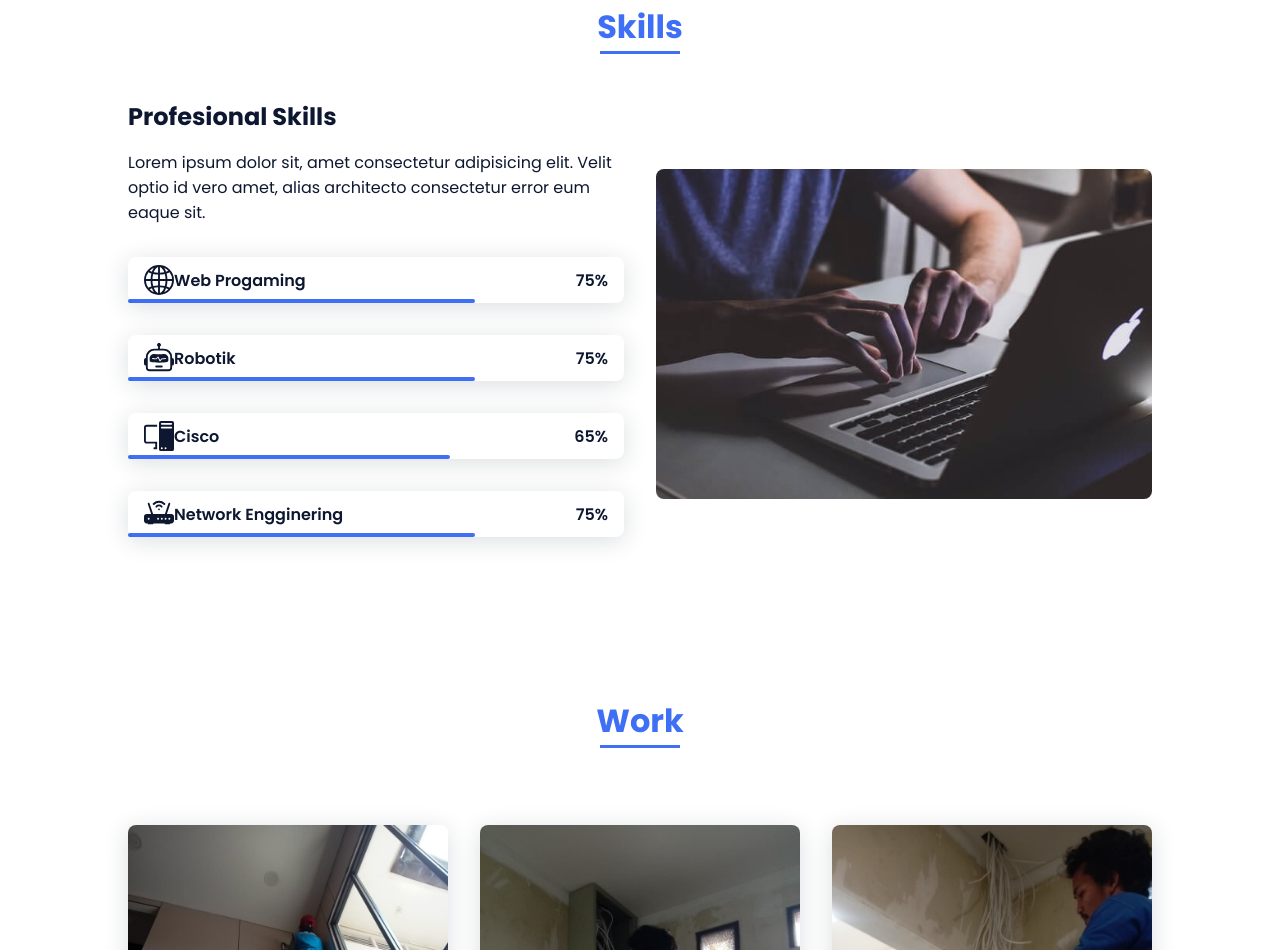
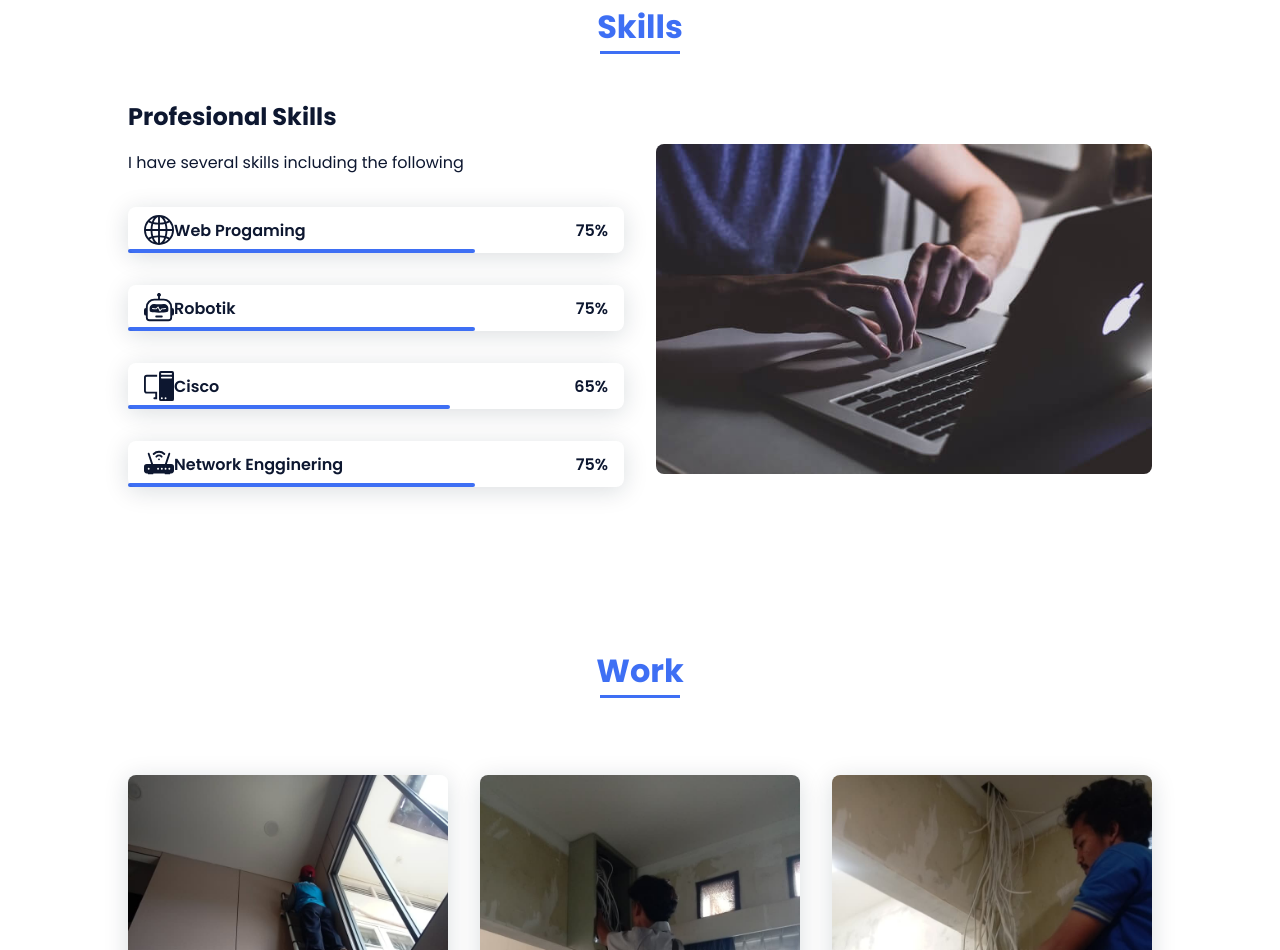
Before and after one commit to al12345-svg/latihan5.io, a plain HTML site: page index.html in a window 1280 px wide. Shown: the part 1435-2385 px from the top of the page. Drawn offline with nearby package versions, Linux system fonts and the light colour scheme.

Commit message:
Update index.html

```diff
--- a/index.html
+++ b/index.html
@@ -92,7 +92,7 @@
                 <div class="skills__container bd-grid">
                     <div>
                         <h2 class="skills__subtitle">Profesional Skills</h2>
-                        <p class="skills__text">Lorem ipsum dolor sit, amet consectetur adipisicing elit. Velit optio id vero amet, alias architecto consectetur error eum eaque sit.</p>
+                        <p class="skills__text">I have several skills including the following</p>
                         <div class="skills__data">
                             <div class="skills__names">
                                 <svg xmlns="http://www.w3.org/2000/svg" width="30" height="30" fill="currentColor" class="bi bi-globe2" viewBox="0 0 16 16">
```
